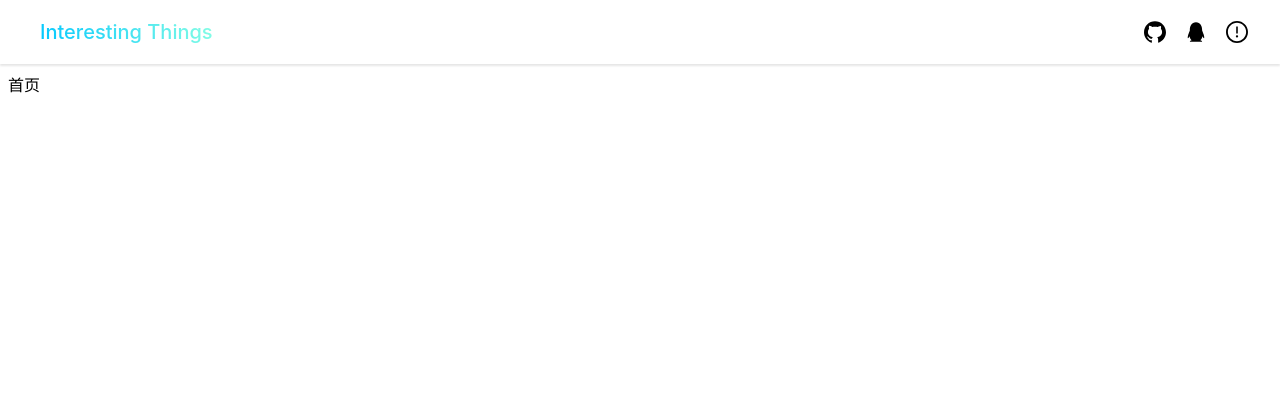
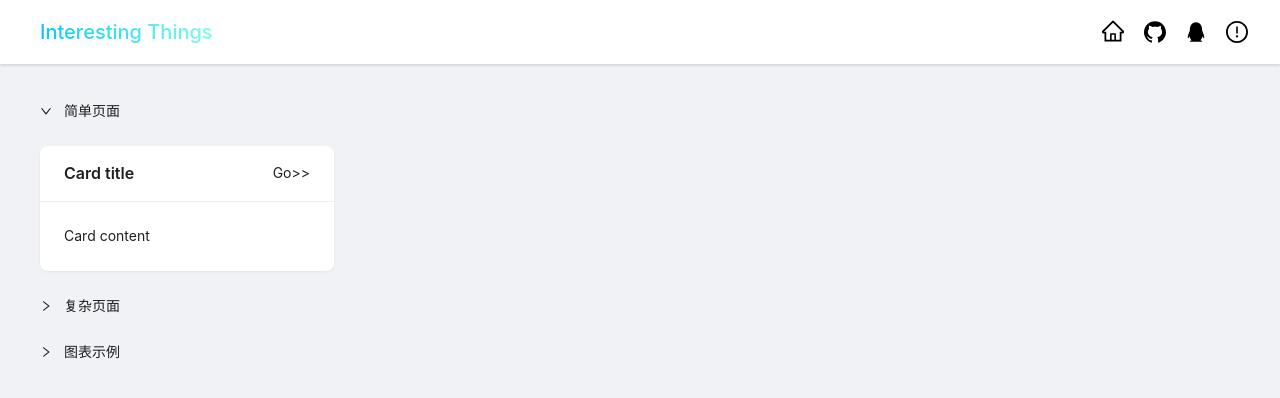
Before and after one commit to Wang-Qing1/interest-web, a React (Create React App) app: page / in a window 1280 px wide. Shown: the top 398 px of the page. Built offline with nearby package versions, Linux system fonts and the light colour scheme.

Commit message:
首页结构定义

```diff
--- a/src/components/APPHeader/APPHeader.js
+++ b/src/components/APPHeader/APPHeader.js
@@ -7,9 +7,10 @@ import {Modal, QRCode, Tooltip} from "antd";
 import {GlobalConfig} from "../../config/GlobalConfig";
 import {
   ExclamationCircleOutlined,
-  GithubOutlined,
+  GithubOutlined, HomeOutlined,
   QqOutlined,
 } from "@ant-design/icons";
+import {NavLink} from "react-router-dom";
 
 export default class APPHeader extends React.Component {
   constructor(props) {
@@ -42,9 +43,12 @@ export default class APPHeader extends React.Component {
             <div className={'app-title'}>{GlobalConfig.title}</div>
           </div>
           <div className={'app-other'}>
+            <Tooltip title={"回到首页"}>
+              <NavLink to={'/'}><HomeOutlined className={'app-other-icons'} style={{color: '#000000'}}/></NavLink>
+            </Tooltip>
             <Tooltip title={"GitHub"}>
               {/* 新开页面 */}
-              <GithubOutlined className={'app-other-icons'} onClick={() => window.open("https://www.baidu.com")}/>
+              <GithubOutlined className={'app-other-icons'} onClick={() => window.open("https://github.com/Wang-Qing1/interest-web")}/>
             </Tooltip>
             <Tooltip color={"#FFFFFF"} title={() => this.renderQRCode("QQ", "https://img2.baidu.com/it/u=359402080,1075457947&fm=253&fmt=auto&app=138&f=JPEG?w=500&h=500")}>
               <QqOutlined className={'app-other-icons'}/>
--- a/src/pages/Home/Home.css
+++ b/src/pages/Home/Home.css
@@ -0,0 +1,3 @@
+.app-home {
+    padding: 1rem;
+}
--- a/src/pages/Home/Home.js
+++ b/src/pages/Home/Home.js
@@ -3,13 +3,38 @@
  */
 import './Home.css';
 import Base from "../Base/Base";
+import {Card, Col, Collapse, Row, Tooltip} from "antd";
 
 export default class Home extends Base {
+
+  renderHeaderTitle(title, desc, size) {
+    return (
+      <Tooltip title={desc} placement={"topLeft"}>
+        <div>{title}</div>
+      </Tooltip>
+    );
+  }
 
   renderContent() {
     return (
       <div className={'app-home'}>
-        首页
+        <Collapse defaultActiveKey={"simple"} ghost={true}>
+          <Collapse.Panel key={"simple"} header={this.renderHeaderTitle("简单页面", null, 1)}>
+            <Row gutter={[8,8]} wrap={true}>
+              <Col span={6}>
+                <Card title="Card title" bordered={false} extra={"Go>>"}>
+                  Card content
+                </Card>
+              </Col>
+            </Row>
+          </Collapse.Panel>
+          <Collapse.Panel key={"complex"} header={this.renderHeaderTitle("复杂页面", null, 1)}>
+
+          </Collapse.Panel>
+          <Collapse.Panel key={'chart'} header={this.renderHeaderTitle("图表示例", null, 1)}>
+
+          </Collapse.Panel>
+        </Collapse>
       </div>
     );
   }
--- a/src/styles/index.css
+++ b/src/styles/index.css
@@ -21,6 +21,7 @@ body {
     sans-serif;
   -webkit-font-smoothing: antialiased;
   -moz-osx-font-smoothing: grayscale;
+  background-color: #F0F2F5;
 }
 
 code {
```
Also changed, not shown: src/config/HomeContentConfig.js (added, +12 -0 lines).
